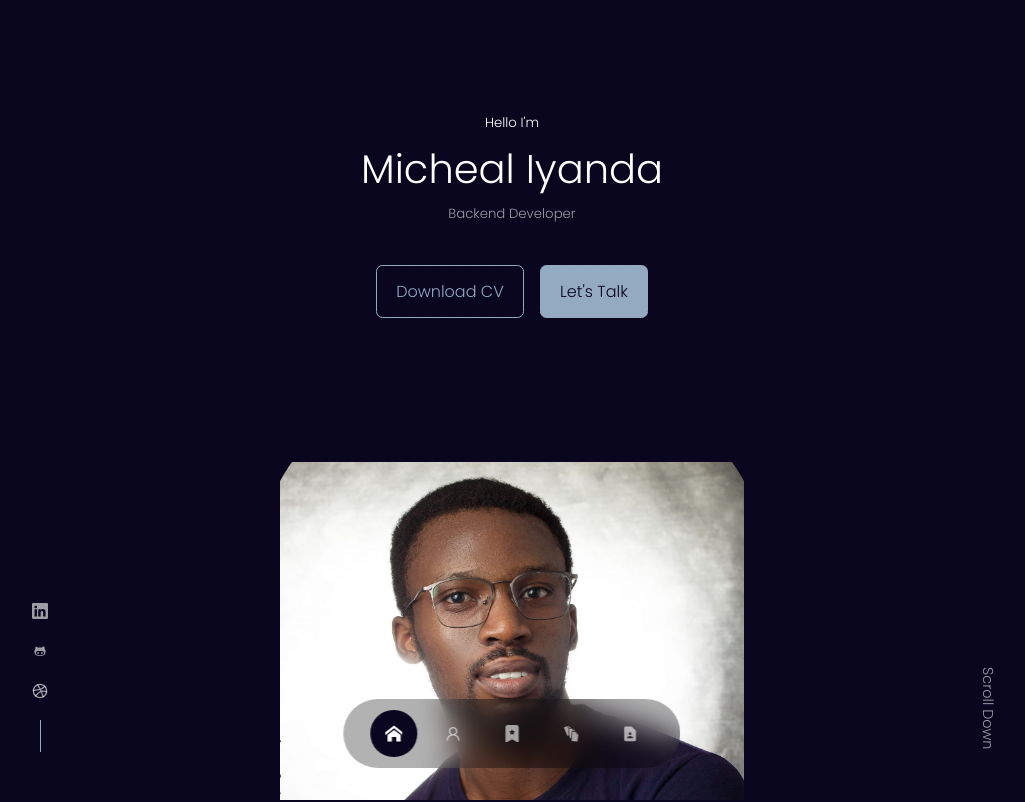
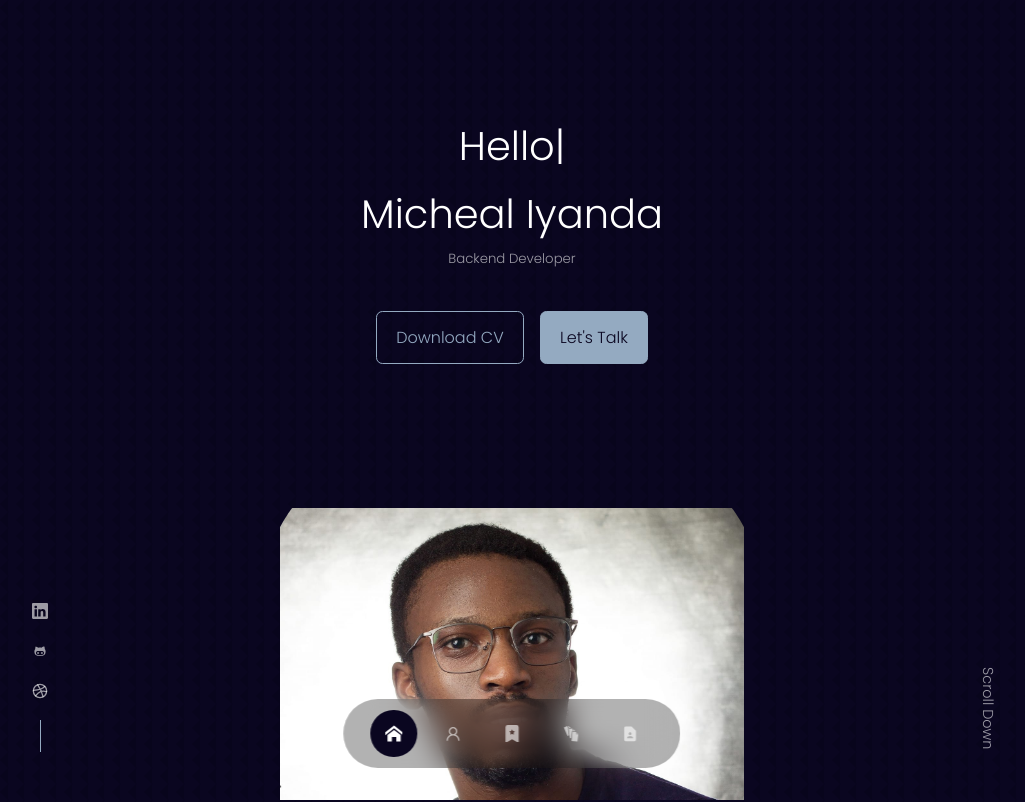
Before and after one commit to miyanda00/my_portfolio, a React (Create React App) app: page / in a window 1280 px wide. Shown: the top 802 px of the page, without its empty margins (128-1153 px from the left). Built offline with nearby package versions, Linux system fonts and the light colour scheme.

Commit message:
animate header

```diff
--- a/package.json
+++ b/package.json
@@ -9,6 +9,7 @@
     "react": "^18.1.0",
     "react-dom": "^18.1.0",
     "react-icons": "^4.3.1",
+    "react-image-effects": "^1.0.0",
     "react-scripts": "5.0.1",
     "react-typical": "^0.1.3",
     "swiper": "^8.1.5",
--- a/src/components/experience/Experience.jsx
+++ b/src/components/experience/Experience.jsx
@@ -1,6 +1,6 @@
 import React from 'react'
 import './experience.css'
-import {BsPatchCheckFill} from 'react-icons/bs'
+// import {BsPatchCheckFill} from 'react-icons/bs'
 import {SiPython} from 'react-icons/si'
 import {DiJavascript1} from 'react-icons/di'
 import {DiHeroku} from 'react-icons/di'
--- a/src/components/header/Header.jsx
+++ b/src/components/header/Header.jsx
@@ -3,26 +3,26 @@ import './header.css'
 import CTA from './CTA'
 import ME from '../../assets/me.jpg'
 import HeaderSocial from './HeaderSocials'
-// import Typical from 'react-typical'
+import Typical from 'react-typical'
 
 const Header = () => {
   return (
     <header>
       <div className="container header__container">
-      <h5>Hello I'm</h5>
-      <h1>Micheal Iyanda</h1>
-      <h5 className="text-light">Backend Developer</h5>
-      {/* <h1>
+      <h1>
         {" "}
         <Typical
         loop={Infinity}
         steps={[
-          "Hello I'm", 1000,
-          "Micheal Iyanda", 2000,
-          "Backend Developer", 2000
+          // "Micheal Iyanda", 3000,
+          // "a Backend Developer", 2000
+          "Hello", 3000,
+          "I'm", 2000
         ]}
         />
-      </h1> */}
+      </h1>
+      <h1>Micheal Iyanda</h1>
+      <h5 className="text-light">Backend Developer</h5>
       <CTA />
       <HeaderSocial/>
 
```
Also changed, not shown: 1 other file (tests, documents, lock files or other folders).
